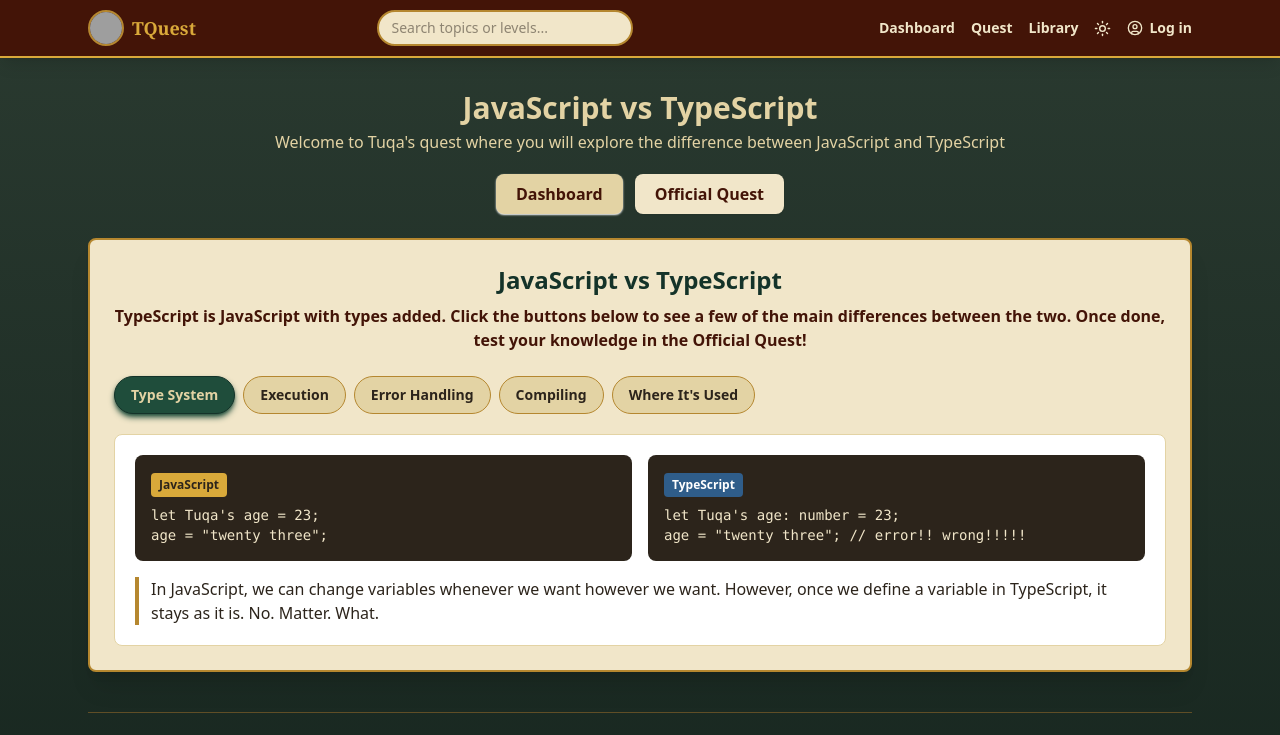
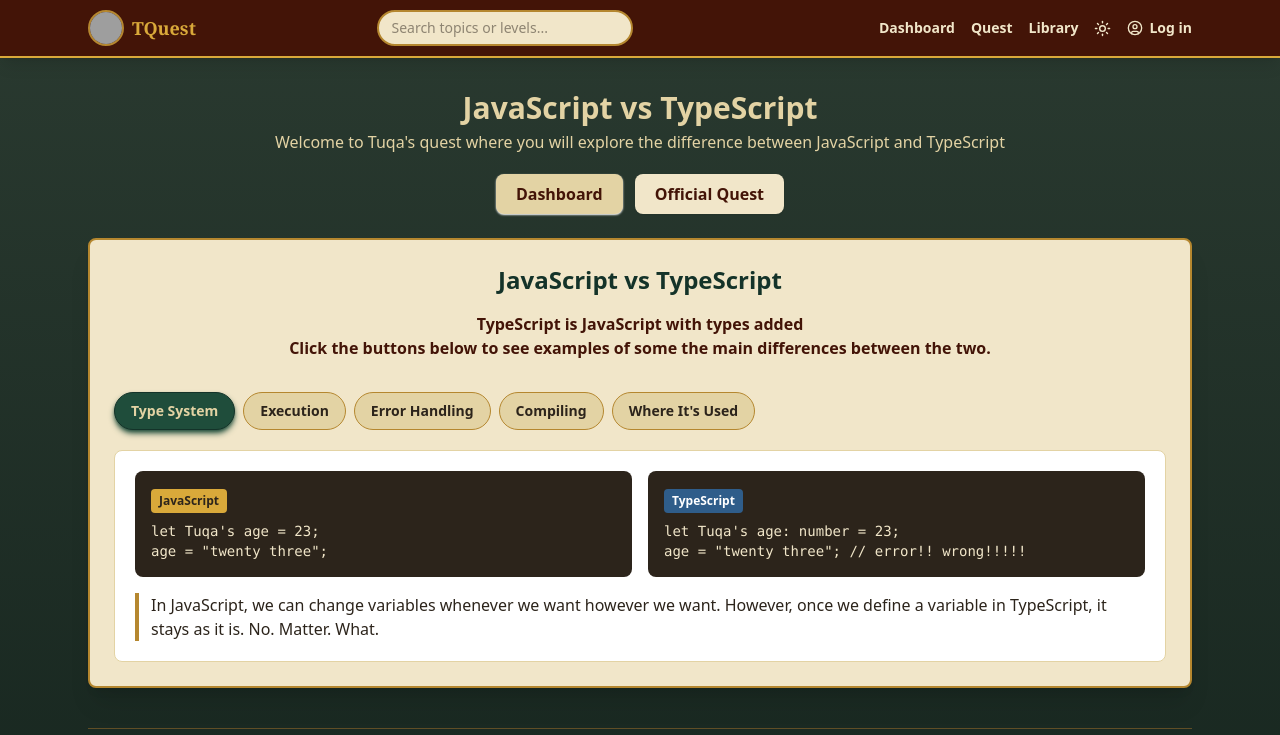
Before and after one commit to TuqaMohd/ReactADS, a React (Vite) app: page /dashboard/topic/typing in a window 1280 px wide. Shown: the top 735 px of the page. Built offline with nearby package versions, Linux system fonts and the light colour scheme; grey boxes are pictures that could not be loaded.

Commit message:
styling fixes

```diff
--- a/src/features/dashboard/components/DashboardIntro.tsx
+++ b/src/features/dashboard/components/DashboardIntro.tsx
@@ -2,9 +2,11 @@ export default function DashboardIntro() {
   return (
     <div className="mb-6">
       <h2 className="text-xl sm:text-2xl font-bold text-emeraldDark mb-2 text-center">JavaScript vs TypeScript</h2>
-      <p className="text-orange-950 text-sm sm:text-base text-center font-semibold">
-        TypeScript is JavaScript with types added. Click the buttons below to see
-        a few of the main differences between the two. Once done, test your knowledge in the Official Quest!
+      <p className="text-orange-950 text-sm sm:text-base text-center p-2 font-bold">
+        TypeScript is JavaScript with types added
+        <span className=" block text-orange-950 text-sm sm:text-base text-center font-bold">
+          Click the buttons below to see examples of some the main differences between the two.
+        </span>
       </p>
     </div>
   );
```
